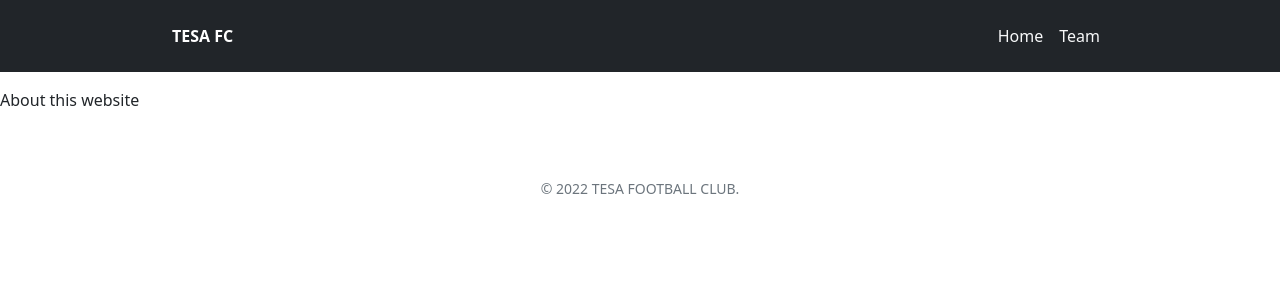
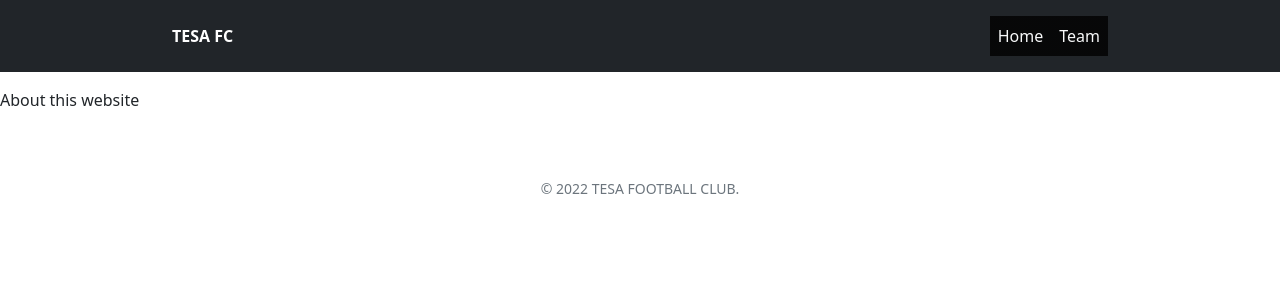
Before and after one commit to tesafc/www2, a Jekyll site: the page built from about.md, in a window 1280 px wide. Shown: the top 300 px of the page. Built offline with Jekyll 4.4.1, drawn with Linux system fonts in a browser that asks for light colours.

Commit message:
Update default.html

```diff
--- a/_layouts/default.html
+++ b/_layouts/default.html
@@ -24,7 +24,10 @@
       <div class="container">
         <header class="d-flex flex-wrap align-items-center justify-content-center justify-content-md-between py-3 mb-3">
           <a href="/" class="d-flex align-items-center col-md-3 mb-2 mb-md-0 text-white text-decoration-none fw-bold">{{ site.title }}</a>
-          <nav class="nav col-12 col-md-auto mb-2 justify-content-center mb-md-0">
+          <nav class="nav col-12 col-md-auto mb-2 justify-content-center mb-md-0" style="background-image: linear-gradient(
+      rgba(0, 0, 0, 0.8),
+      rgba(0, 0, 0, 0.8)
+    );">
             {% assign currentPage = page.url %}
             <a {% if currentPage == '/' %} class="nav-link px-2 link-secondary" {% else %} class="nav-link px-2 link-light" {% endif %} href="/">Home</a>
             <a {% if currentPage == '/team/' %} class="nav-link px-2 link-secondary" {% else %} class="nav-link px-2 link-light" {% endif %} href="{{ 'team' | relative_url }}">Team</a>
```
